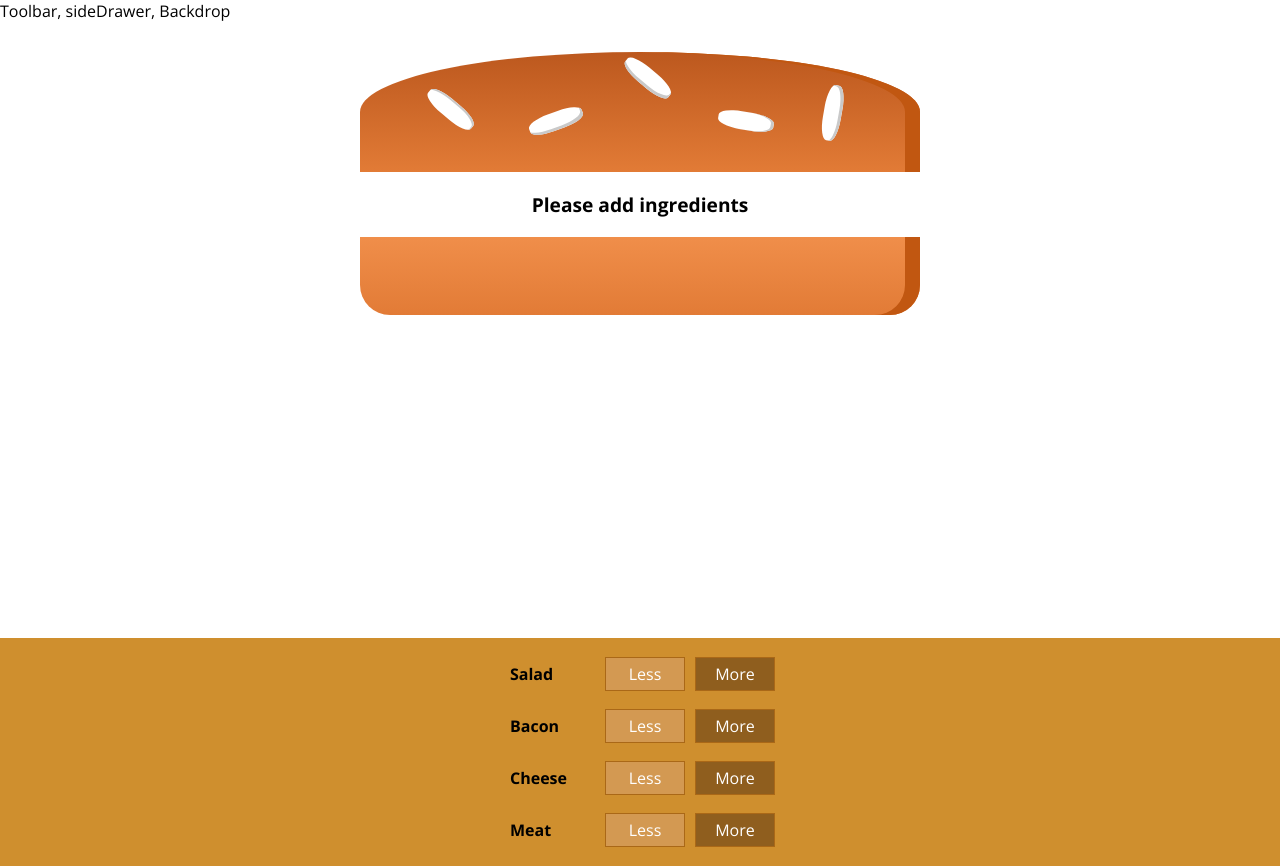
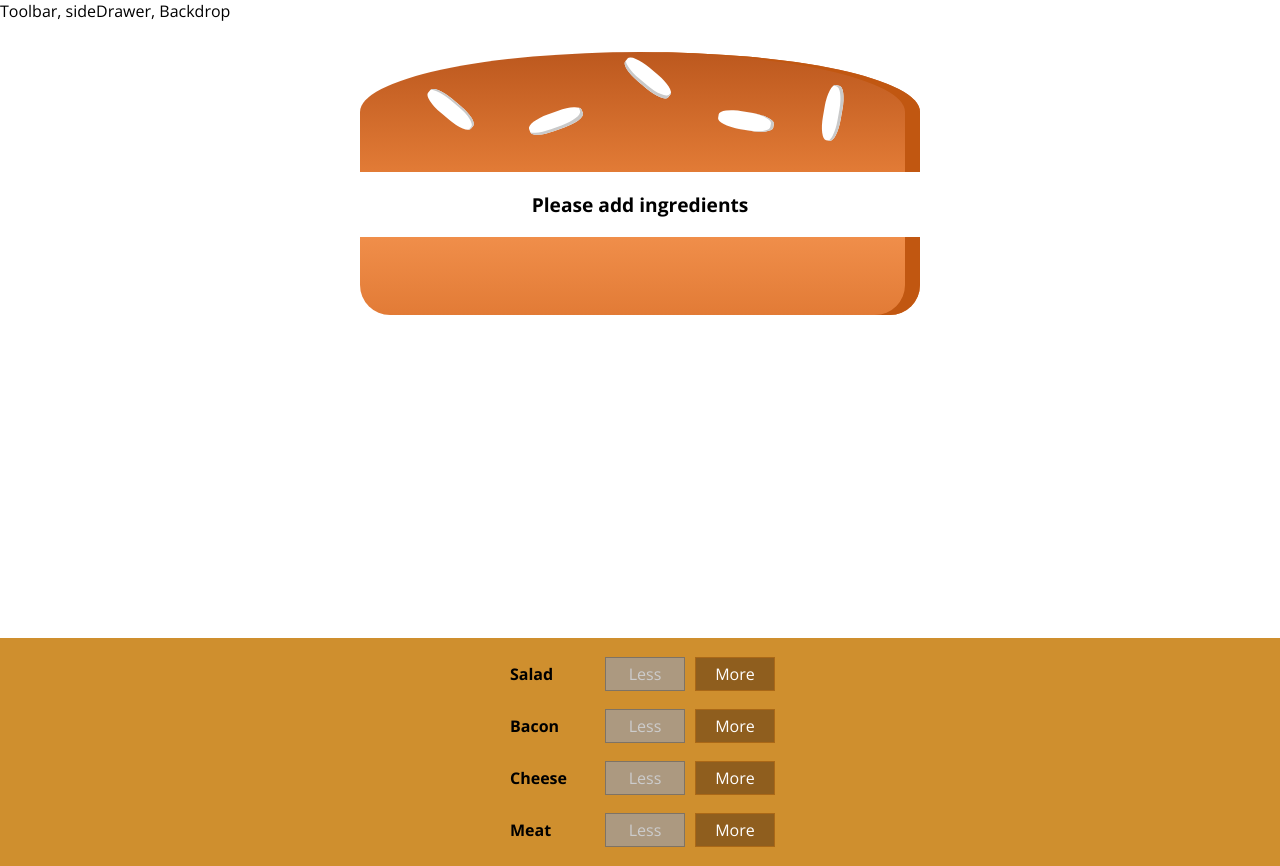
Before and after one commit to frandm182/burguerapp, a React app: page / in a window 1280 px wide. Built offline with nearby package versions, Linux system fonts and the light colour scheme.

Commit message:
Add, remove and disabled less button

```diff
--- a/src/components/Burger/BuildControls/BuildControl/BuildControl.js
+++ b/src/components/Burger/BuildControls/BuildControl/BuildControl.js
@@ -3,15 +3,22 @@ import PropTypes from 'prop-types';
 
 import classes from './BuildControl.css';
 
-const buildControl = ({ label }) => (
+const buildControl = ({ label, added, removed, disabled }) => (
   <div className={classes.BuildControl}>
     <div className={classes.Label}>{label}</div>
-    <button className={classes.Less}>Less</button>
-    <button className={classes.More}>More</button>
+    <button className={classes.Less} onClick={removed} disabled={disabled}>
+      Less
+    </button>
+    <button className={classes.More} onClick={added}>
+      More
+    </button>
   </div>
 );
 
 buildControl.propTypes = {
-  label: PropTypes.string
+  added: PropTypes.func,
+  removed: PropTypes.func,
+  label: PropTypes.string,
+  disabled: PropTypes.bool
 };
 export default buildControl;
--- a/src/components/Burger/BuildControls/BuildControls.js
+++ b/src/components/Burger/BuildControls/BuildControls.js
@@ -1,4 +1,5 @@
 import React from 'react';
+import PropTypes from 'prop-types';
 
 import BuildControl from './BuildControl/BuildControl';
 import classes from './BuildControls.css';
@@ -9,10 +10,24 @@ const controls = [
   { label: 'Cheese', type: 'cheese' },
   { label: 'Meat', type: 'meat' }
 ];
-const buildControls = () => (
+const buildControls = ({ ingredientAdded, ingredientRemoved, disabled }) => (
   <div className={classes.BuildControls}>
-    {controls.map(ctrl => <BuildControl key={ctrl.label} label={ctrl.label} />)}
+    {controls.map(ctrl => (
+      <BuildControl
+        key={ctrl.label}
+        label={ctrl.label}
+        added={() => ingredientAdded(ctrl.type)}
+        removed={() => ingredientRemoved(ctrl.type)}
+        disabled={disabled[ctrl.type]}
+      />
+    ))}
   </div>
 );
 
+buildControls.propTypes = {
+  ingredientAdded: PropTypes.func,
+  ingredientRemoved: PropTypes.func,
+  disabled: PropTypes.shape({})
+};
+
 export default buildControls;
--- a/src/components/Burger/Burger.js
+++ b/src/components/Burger/Burger.js
@@ -6,8 +6,8 @@ import BurgerIngredient from './BurgerIngredient/BurgerIngredient';
 const burger = ({ ingredients }) => {
   let transformedIngredients = Object.keys(ingredients)
     .map(igKey =>
-      [...Array(ingredients[igKey])].map(() => (
-        <BurgerIngredient key={igKey} type={igKey} />
+      [...Array(ingredients[igKey])].map((_, i) => (
+        <BurgerIngredient key={`${igKey + i}`} type={igKey} />
       ))
     )
     .reduce((arr, el) => arr.concat(el), []);
--- a/src/containers/BurgerBuilder/BurgerBuilder.js
+++ b/src/containers/BurgerBuilder/BurgerBuilder.js
@@ -4,6 +4,12 @@ import AuxHoc from '../../hoc/AuxHoc';
 import Burger from '../../components/Burger/Burger';
 import BurgerControls from '../../components/Burger/BuildControls/BuildControls';
 
+const INGREDIENT_PRICES = {
+  salad: 0.5,
+  bacon: 0.7,
+  cheese: 0.4,
+  meat: 1.3
+};
 class BurgerBuilder extends Component {
   state = {
     ingredients: {
@@ -11,15 +17,44 @@ class BurgerBuilder extends Component {
       bacon: 0,
       cheese: 0,
       meat: 0
-    }
+    },
+    totalPrice: 4
+  };
+
+  addIngredientHandler = type => {
+    const { ingredients, totalPrice } = this.state;
+    const updatedIngredients = { ...ingredients };
+    const newPrice = totalPrice + INGREDIENT_PRICES[type];
+    updatedIngredients[type] = ingredients[type] + 1;
+    this.setState({ ingredients: updatedIngredients, totalPrice: newPrice });
+  };
+
+  removeIngredientHandler = type => {
+    const { ingredients, totalPrice } = this.state;
+    if (ingredients[type] <= 0) return;
+    const updatedIngredients = { ...ingredients };
+    const newPrice = totalPrice - INGREDIENT_PRICES[type];
+    updatedIngredients[type] = ingredients[type] + -1;
+    this.setState({ ingredients: updatedIngredients, totalPrice: newPrice });
   };
 
   render() {
     const { ingredients } = this.state;
+    const disabledInfo = { ...ingredients };
+
+    Object.keys(disabledInfo).map(key => {
+      disabledInfo[key] = disabledInfo[key] <= 0;
+      return key;
+    });
+
     return (
       <AuxHoc>
         <Burger ingredients={ingredients} />
-        <BurgerControls />
+        <BurgerControls
+          ingredientAdded={this.addIngredientHandler}
+          ingredientRemoved={this.removeIngredientHandler}
+          disabled={disabledInfo}
+        />
       </AuxHoc>
     );
   }
```
